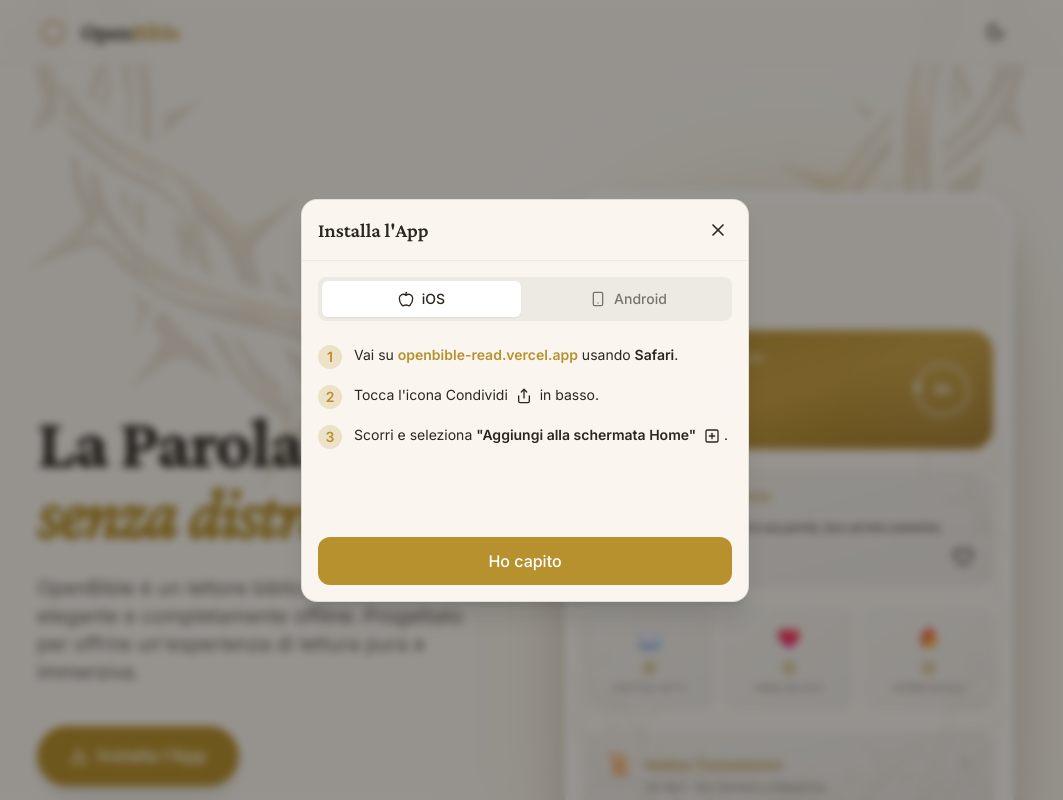
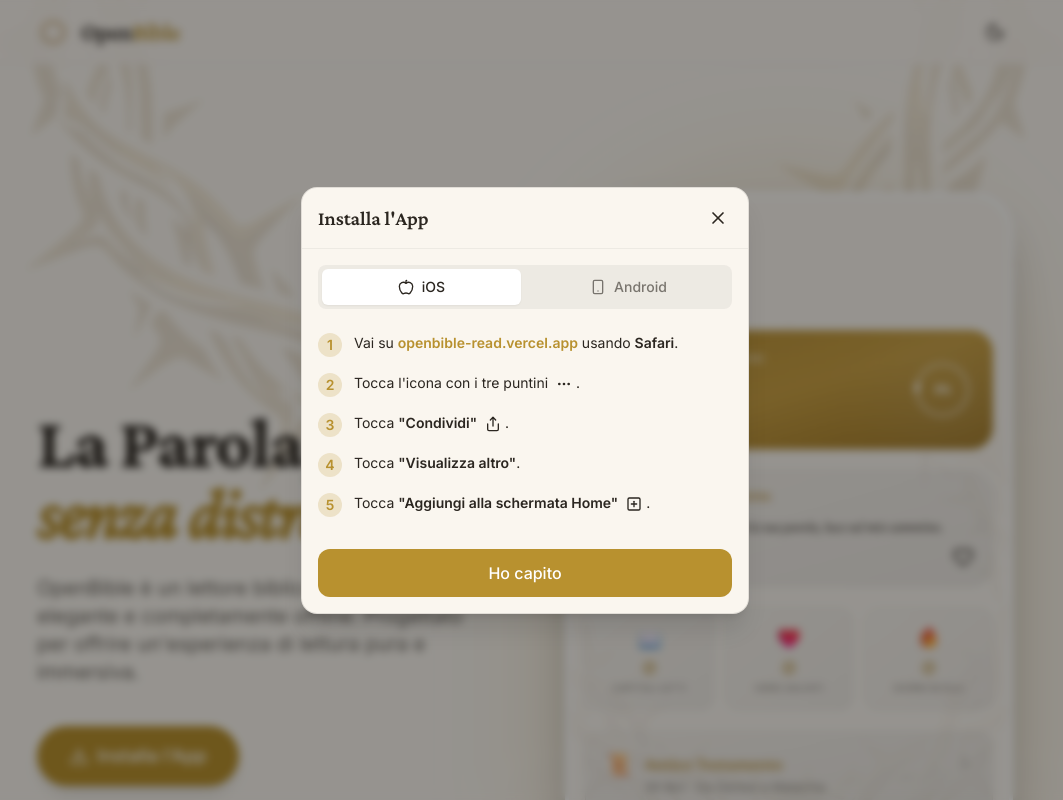
Before and after one commit to Gab2006/landing-open-bible, a React (Vite) app: page / in a window 1280 px wide. Both pictures are taken after a click on the button "Installa l'App". Shown: the top 800 px of the page, without its empty margins (115-1178 px from the left). Built offline with nearby package versions, Linux system fonts and the light colour scheme.

Commit message:
feat: add InstallDialog component with platform-specific PWA installation instructions

```diff
--- a/src/components/InstallDialog.tsx
+++ b/src/components/InstallDialog.tsx
@@ -1,5 +1,5 @@
 import { motion, AnimatePresence } from 'framer-motion';
-import { X, Apple, Smartphone, Share, PlusSquare, MoreVertical } from 'lucide-react';
+import { X, Apple, Smartphone, Share, PlusSquare, MoreVertical, MoreHorizontal } from 'lucide-react';
 import { useState } from 'react';
 import { twMerge } from 'tailwind-merge';
 
@@ -110,11 +110,19 @@ export default function InstallDialog({ isOpen, onClose }: InstallDialogProps) {
                       </li>
                       <li className="flex gap-3 items-start">
                         <div className="flex-shrink-0 w-6 h-6 rounded-full bg-accent/20 text-accent flex items-center justify-center font-semibold">2</div>
-                        <p>Tocca l'icona Condividi <Share size={16} className="inline mx-1" /> in basso.</p>
+                        <p>Tocca l'icona con i tre puntini <MoreHorizontal size={16} className="inline mx-1" />.</p>
                       </li>
                       <li className="flex gap-3 items-start">
                         <div className="flex-shrink-0 w-6 h-6 rounded-full bg-accent/20 text-accent flex items-center justify-center font-semibold">3</div>
-                        <p>Scorri e seleziona <strong>"Aggiungi alla schermata Home"</strong> <PlusSquare size={16} className="inline mx-1" />.</p>
+                        <p>Tocca <strong>"Condividi"</strong> <Share size={16} className="inline mx-1" />.</p>
+                      </li>
+                      <li className="flex gap-3 items-start">
+                        <div className="flex-shrink-0 w-6 h-6 rounded-full bg-accent/20 text-accent flex items-center justify-center font-semibold">4</div>
+                        <p>Tocca <strong>"Visualizza altro"</strong>.</p>
+                      </li>
+                      <li className="flex gap-3 items-start">
+                        <div className="flex-shrink-0 w-6 h-6 rounded-full bg-accent/20 text-accent flex items-center justify-center font-semibold">5</div>
+                        <p>Tocca <strong>"Aggiungi alla schermata Home"</strong> <PlusSquare size={16} className="inline mx-1" />.</p>
                       </li>
                     </motion.ol>
                   ) : (
```
